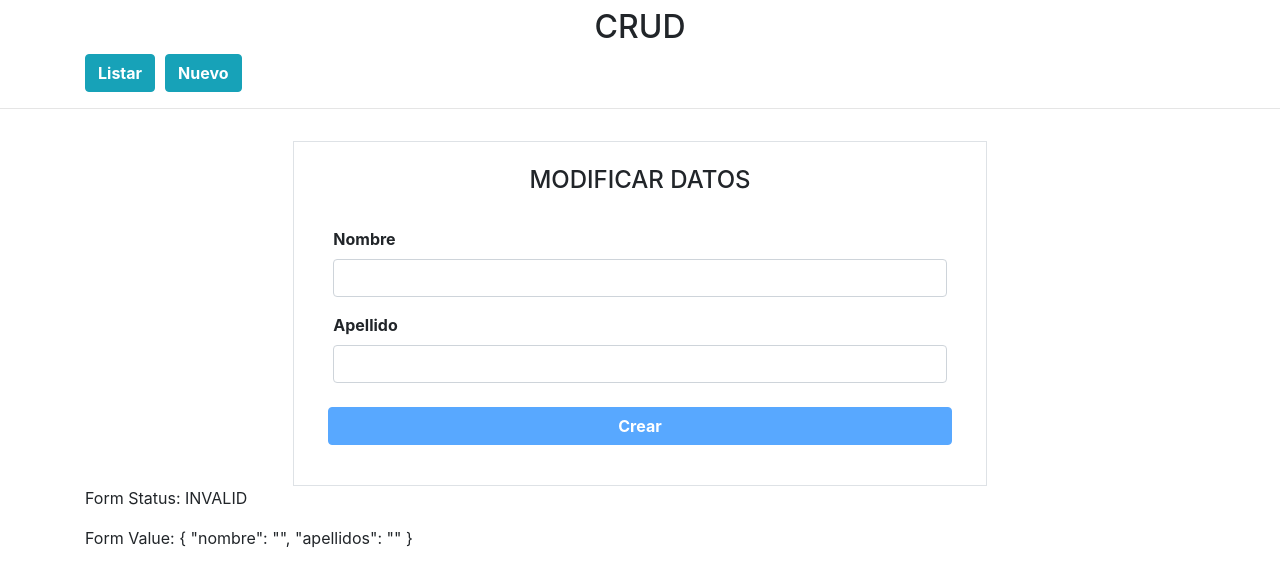
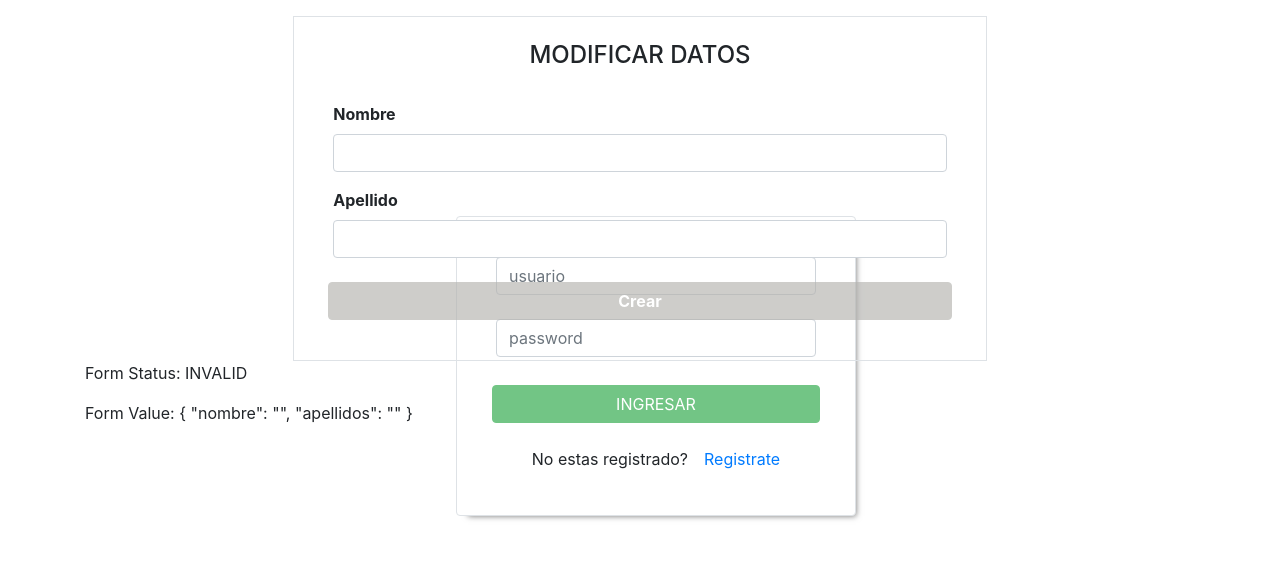
Before and after one commit to LizethPatino/CRUD, an Angular app: page /edit in a window 1280 px wide. Shown: the top 586 px of the page. Built offline with nearby package versions, Linux system fonts and the light colour scheme; no server answers.

Commit message:
creación login

```diff
--- /dev/null
+++ b/src/app/Login/login/login.component.css
@@ -0,0 +1,24 @@
+.centroScreen {
+    width: 400px;
+    height: 400px;
+    position: absolute;
+    left: 50%;
+    top: 50%;
+    transform: translate(-50%, -50%);
+}
+
+.card {
+    width: 12rem;
+    margin-top: 3em;
+    margin-left: 2em;
+    -webkit-box-shadow: 6px 6px 6px -6px rgba(0, 0, 0, 0.55);
+    -moz-box-shadow: 6px 6px 6px -6px rgba(0, 0, 0, 0.55);
+    box-shadow: 6px 6px 6px -6px rgba(0, 0, 0, 0.55);
+}
+
+@media (min-width: 324px)and (max-width: 767px) {
+    .card {
+        position: relative;
+        left: 3.2em;
+    }
+}
--- /dev/null
+++ b/src/app/Login/login/login.component.html
@@ -0,0 +1,43 @@
+<div class="container centroScreen">
+    <div class="row d-flex justify-content-center ">
+        <div class="card col-md-12 border mt-3">
+            <form [formGroup]="loginForm" (ngSubmit)="login()">
+                <div class="card-body mt-3">
+                    <div class="form-row p-1">
+                        <div class="form-group col-md-12">
+                            <input type="text" class="form-control" id="usuario" placeholder="usuario" formControlName="usuario">
+                            <div *ngIf="usuario.invalid && (usuario.dirty || usuario.touched)" class="text-danger">
+                                <div *ngIf="usuario.errors.pattern">
+                                    usuario no debe contener números.
+                                </div>
+                                <div *ngIf="usuario.errors.required">
+                                    usuario es requerido.
+                                </div>
+                            </div>
+                        </div>
+                    </div>
+                    <div class="form-row p-1">
+                        <div class="form-group col-md-12">
+                            <input type="password" class="form-control" id="password" placeholder="password" formControlName="contrasena">
+                            <div *ngIf="contrasena.invalid && (contrasena.dirty || contrasena.touched)" class="text-danger">
+                                <div *ngIf="contrasena.errors.required">
+                                    contrasena es requerido.
+                                </div>
+                                <div *ngIf="contrasena.errors.minlength">
+                                    contrasena debe tener al menos 4 caracteres.
+                                </div>
+                            </div>
+                        </div>
+                    </div>
+                    <div class="form-buttons">
+                        <button type="submit" class="btn btn-success col-md-12 mb-3 mt-2" [disabled]="!loginForm.valid">INGRESAR</button>
+                    </div>
+                    <div class="d-flex bd-highlight d-flex justify-content-center">
+                        <p class="card-text p-2 bd-highlight">No estas registrado?</p>
+                        <a href="#" class="card-link p-2 bd-highlight">Registrate</a>
+                    </div>
+                </div>
+            </form>
+        </div>
+    </div>
+</div>
--- /dev/null
+++ b/src/app/Login/login/login.component.ts
@@ -0,0 +1,39 @@
+import { Component, OnInit } from '@angular/core';
+import { FormGroup, FormControl, Validators } from '@angular/forms';
+import { AuthService } from 'src/app/Service/auth.service';
+
+@Component({
+  selector: 'app-login',
+  templateUrl: './login.component.html',
+  styleUrls: ['./login.component.css']
+})
+export class LoginComponent implements OnInit {
+
+  loginForm = new FormGroup({
+    usuario: new FormControl('', Validators.compose([Validators.required, Validators.pattern('[a-zA-Z ]*')])),
+    contrasena:  new FormControl('', Validators.compose([Validators.required, Validators.minLength(4)]))
+  });
+
+  constructor(private authService:AuthService) { }
+
+  ngOnInit() {
+  }
+
+  loguearse(){
+    console.warn(this.loginForm.value);
+  }
+
+  get usuario(){
+    return this.loginForm.get('usuario');
+  }
+
+  get contrasena(){
+    return this.loginForm.get('contrasena');
+  }
+
+  login(){
+    //console.log("entra aqui", this.loginForm.value);
+    this.authService.login(this.loginForm.value).subscribe(data=> console.log("se genero el token"));
+  }
+
+}
--- /dev/null
+++ b/src/app/Modelo/Usuario.ts
@@ -0,0 +1,5 @@
+export class Usuario{
+    usuario?:String;
+    contrasena?:String;
+    token?:string;
+}
--- a/src/app/Persona/edit/edit.component.css
+++ b/src/app/Persona/edit/edit.component.css
@@ -0,0 +1,4 @@
+.botonDisabled {
+    background-color: #B4B3AF;
+    border-color: #B4B3AF;
+}
--- /dev/null
+++ b/src/app/Service/auth.service.ts
@@ -0,0 +1,25 @@
+import { Injectable } from '@angular/core';
+import { HttpClient, HttpHeaders } from '@angular/common/http';
+import { Usuario } from '../Modelo/Usuario';
+import { Observable } from 'rxjs';
+
+@Injectable({
+  providedIn: 'root'
+})
+export class AuthService {
+
+  Url = 'http://localhost:8080/ejemplo01/authenticate';
+  headers: HttpHeaders;
+
+  constructor(private http:HttpClient) {
+   /* this.headers = new HttpHeaders({
+      'content-Type': 'application/json'
+    });*/
+   }
+
+  login(usuario: Usuario):Observable<Usuario>{
+    return this.http.post<Usuario>(this.Url, localStorage.setItem('access_token', usuario.token));
+  }
+
+
+}
--- a/src/app/app-routing.module.ts
+++ b/src/app/app-routing.module.ts
@@ -3,12 +3,14 @@ import { Routes, RouterModule } from '@angular/router';
 import { ListarComponent } from './Persona/listar/listar.component';
 import { AddComponent } from './Persona/add/add.component';
 import { EditComponent } from './Persona/edit/edit.component';
+import { LoginComponent } from './Login/login/login.component';
 
 
 const routes: Routes = [
   { path:'listar', component: ListarComponent},
   { path: 'add', component: AddComponent},
-  { path: 'edit', component: EditComponent}
+  { path: 'edit', component: EditComponent},
+  //{ path: 'login', component: LoginComponent}
 ];
 
 @NgModule({
--- a/src/app/app.component.html
+++ b/src/app/app.component.html
@@ -1,9 +1,10 @@
-<div class="content mt-2" role="main">
+<!--<div class="content mt-2" role="main">
     <h2 class="text-center">CRUD</h2>
     <div class="container">
         <button (click)="Listar()" class="btn btn-info"><strong>Listar</strong></button>
         <button (click)="Nuevo()" class="btn btn-info" style="margin-left: 10px;"><strong>Nuevo</strong></button>
     </div>
 </div>
-<hr>
+<hr>-->
+<app-login></app-login>
 <router-outlet></router-outlet>
--- a/src/app/app.module.ts
+++ b/src/app/app.module.ts
@@ -7,6 +7,7 @@ import { ListarComponent } from './Persona/listar/listar.component';
 import { AddComponent } from './Persona/add/add.component';
 import { EditComponent } from './Persona/edit/edit.component';
 import { ReactiveFormsModule } from '@angular/forms';
+import { LoginComponent } from './Login/login/login.component';
 
 
 
@@ -17,7 +18,8 @@ import { ReactiveFormsModule } from '@angular/forms';
     AppComponent,
     ListarComponent,
     AddComponent,
-    EditComponent
+    EditComponent,
+    LoginComponent
   ],
   imports: [
     BrowserModule,
```
Also changed, not shown: 2 other files (tests, documents, lock files or other folders).
